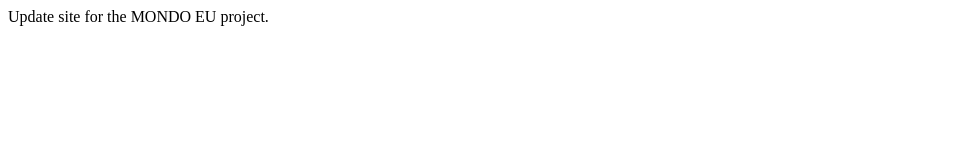
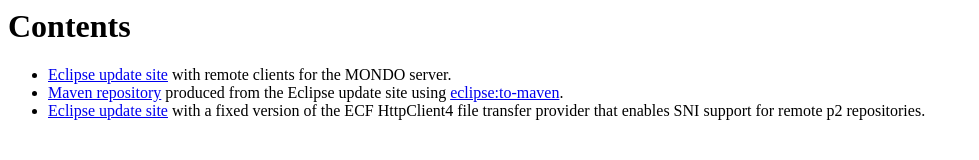
Before and after one commit to mondo-project/mondo-updates, a plain HTML site: page index.html in a window 1280 px wide. Shown: the whole page, without its empty margins (0-979 px from the left). Drawn offline with Linux system fonts and the light colour scheme.

Commit message:
Update index.html with links to update sites/Maven repo

```diff
--- a/index.html
+++ b/index.html
@@ -1 +1,17 @@
-Update site for the MONDO EU project.
+<html>
+  <head>
+    <title>Binary dists for MONDO EU project</title>
+  </head>
+  <body>
+    <h1>Contents</h1>
+    <ul>
+      <li><a href="mondo-updates">Eclipse update site</a> with remote
+	clients for the MONDO server.</li>
+      <li><a href="mondo-m2">Maven repository</a> produced from the
+	  Eclipse update site using <a href="http://maven.apache.org/plugins/maven-eclipse-plugin/to-maven-mojo.html">eclipse:to-maven</a>.</li>
+      <li><a href="fix-sni-updatesite">Eclipse update site</a> with a
+      fixed version of the ECF HttpClient4 file transfer
+      provider that enables SNI support for remote p2 repositories.</li>
+    </ul>
+  </body>
+</html>
```
